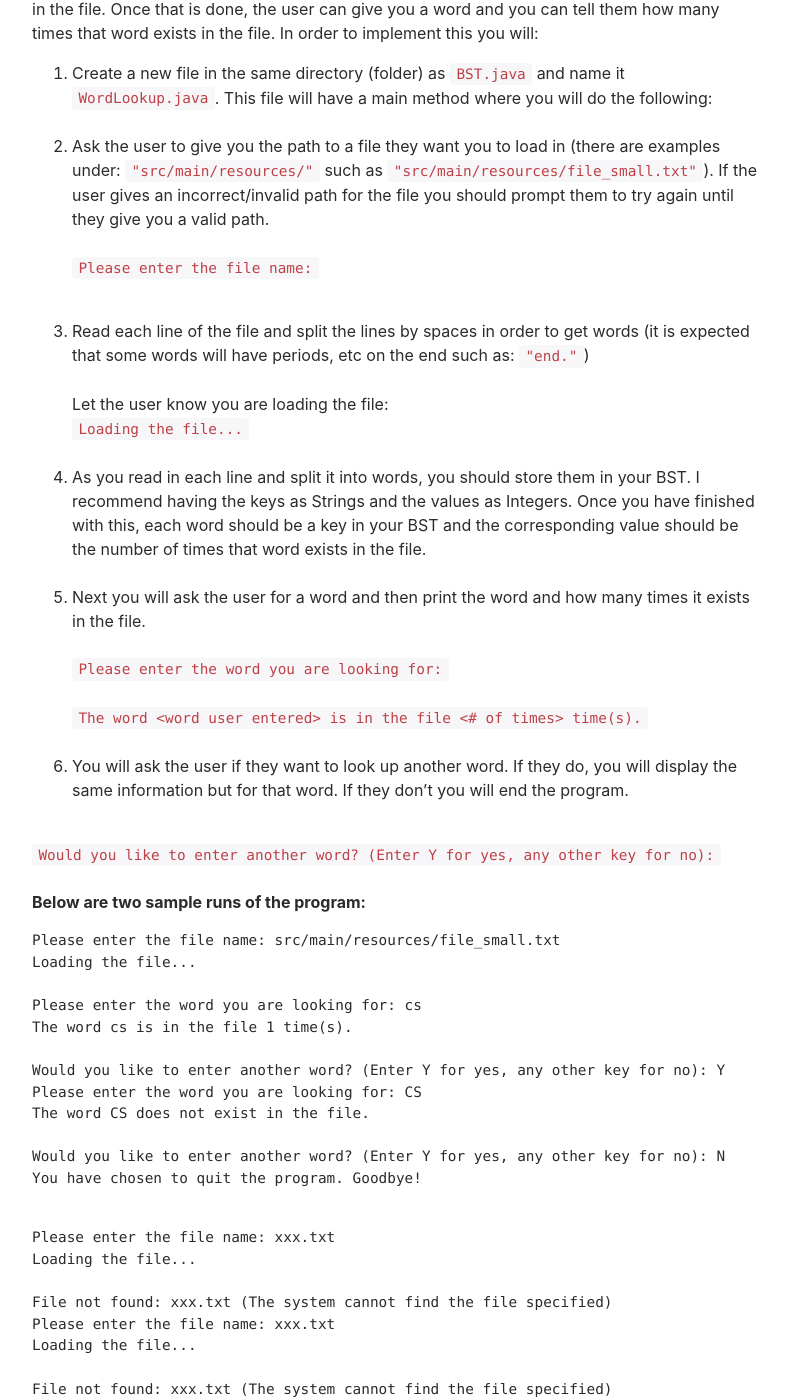
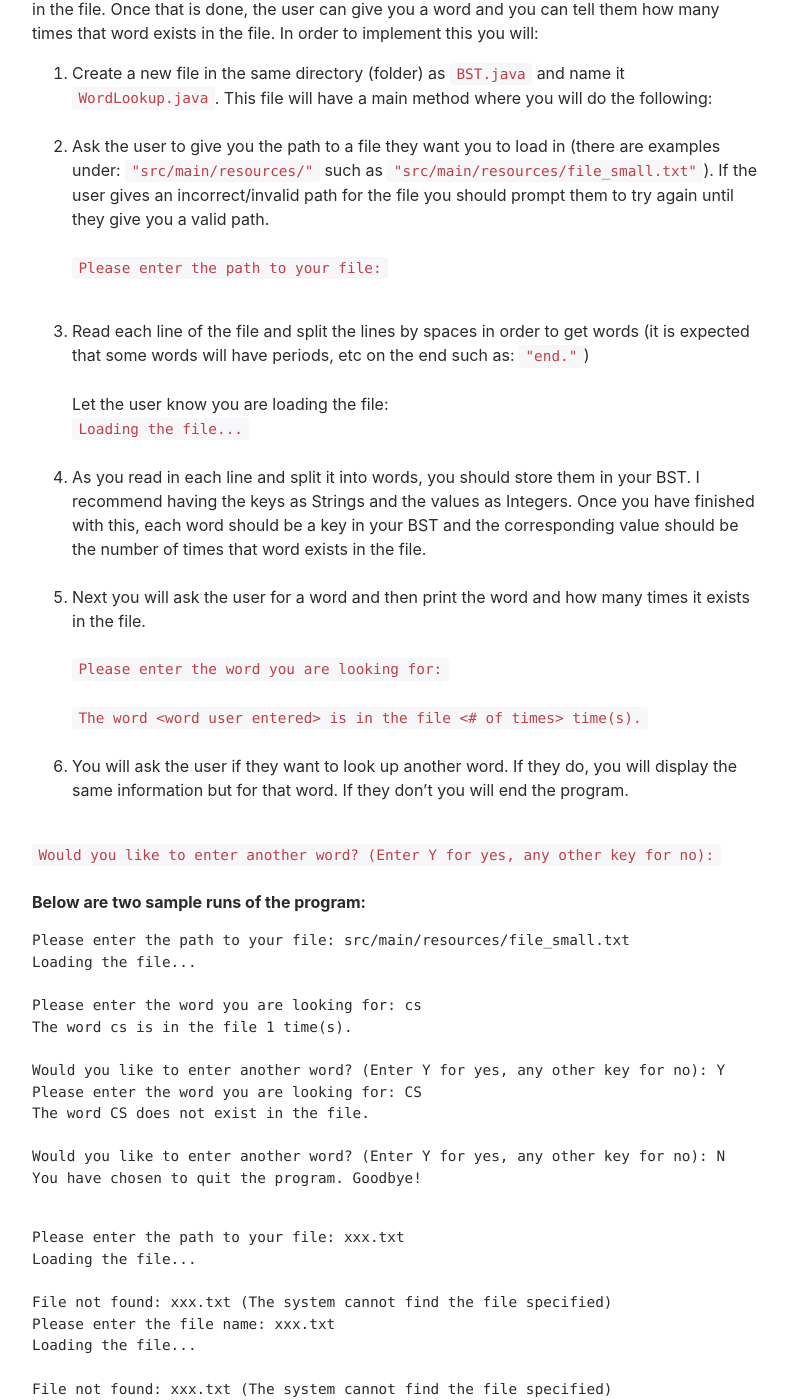
Before and after one commit to usd-comp230/usd-comp230.github.io, a Jekyll site: the page built from pa4/index.md, in a window 1280 px wide and 1400 px high, scrolled down 1649 px. Shown: the whole window, without its empty margins (243-1031 px from the left). Built offline with Jekyll 4.4.1, drawn with Linux system fonts in a browser that asks for light colours; nearby versions of some CDN libraries; some of the changed text lies outside the part shown.

Commit message:
update wording

````diff
--- a/pa4/index.md
+++ b/pa4/index.md
@@ -52,7 +52,7 @@ In the second part of this assignment you will use your BST to solve a problem a
 <br>
 <br>
 1. Ask the user to give you the path to a file they want you to load in (there are examples under: `"src/main/resources/"` such as `"src/main/resources/file_small.txt"`). If the user gives an incorrect/invalid path for the file you should prompt them to try again until they give you a valid path.<br><br>
-`Please enter the file name:`<br><br>
+`Please enter the path to your file:`<br><br>
 
 2. Read each line of the file and split the lines by spaces in order to get words (it is expected that some words will have periods, etc on the end such as: `"end."`)<br><br>
 Let the user know you are loading the file: <br>`Loading the file...`<br><br>
@@ -67,7 +67,7 @@ Let the user know you are loading the file: <br>`Loading the file...`<br><br>
 __Below are two sample runs of the program:__
 
 ```
-Please enter the file name: src/main/resources/file_small.txt
+Please enter the path to your file: src/main/resources/file_small.txt
 Loading the file...
 
 Please enter the word you are looking for: cs
@@ -84,7 +84,7 @@ You have chosen to quit the program. Goodbye!
 
 
 ```
-Please enter the file name: xxx.txt
+Please enter the path to your file: xxx.txt
 Loading the file...
 
 File not found: xxx.txt (The system cannot find the file specified)
````
